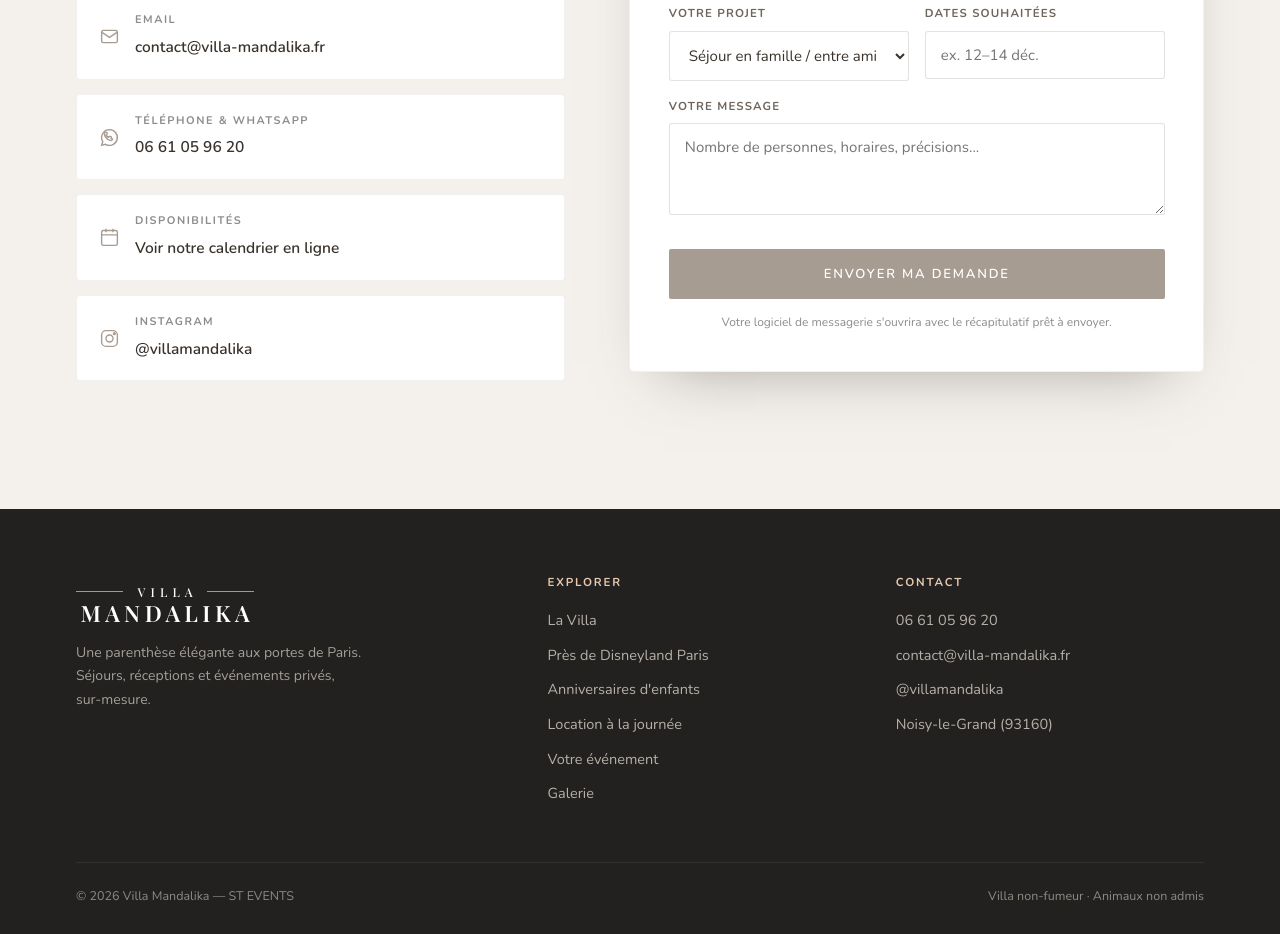
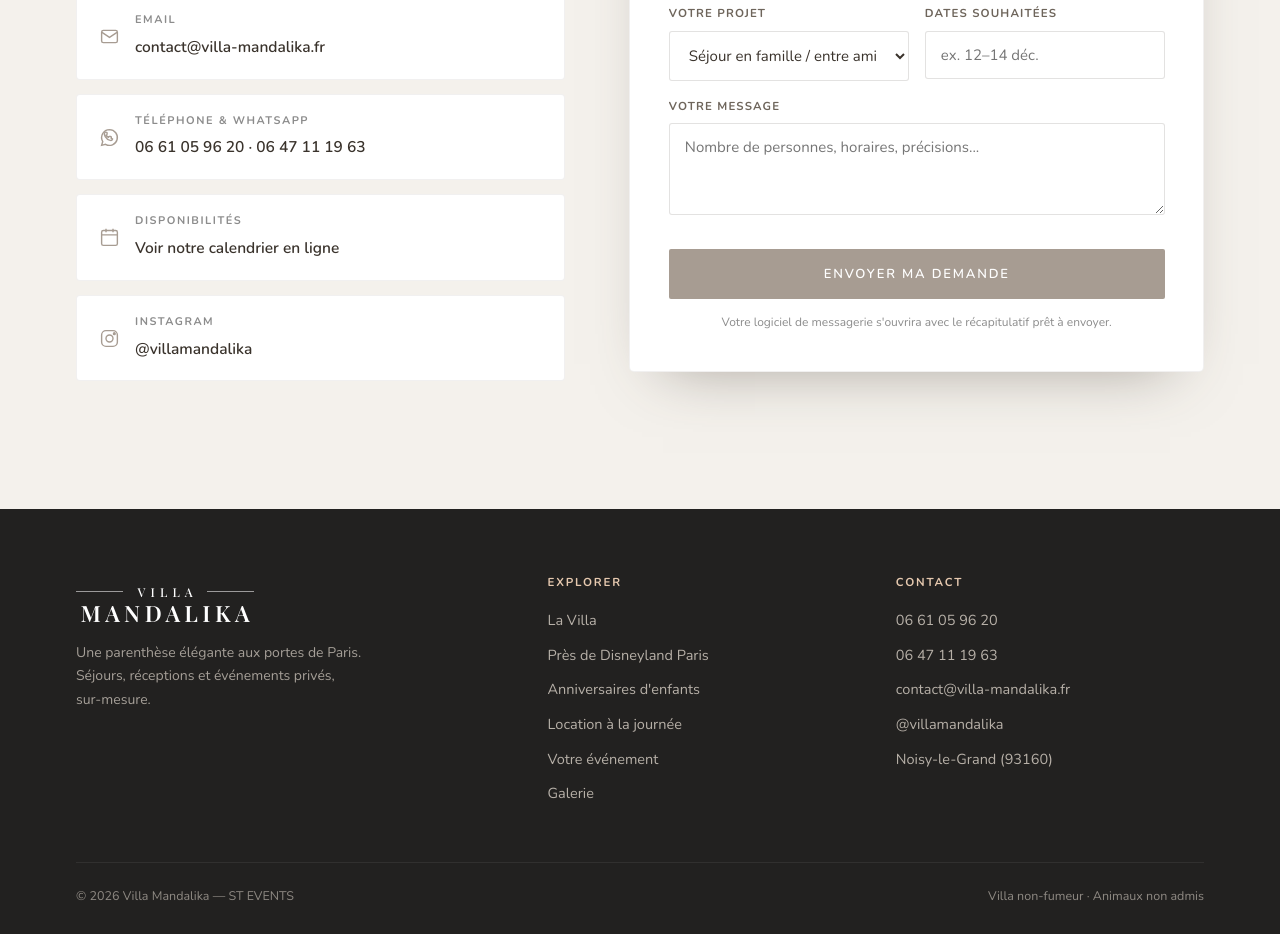
Before and after one commit to afellous-svg/villa-mandalika, a plain HTML site: page index.html in a window 1280 px wide. Shown: the part 10340-11274 px from the top of the page. Drawn offline with Linux system fonts and the light colour scheme; a web font is replaced by a local one.

Commit message:
Ajout téléphone Armel + email villa-mandalika.fr — index.html

```diff
--- a/index.html
+++ b/index.html
@@ -656,7 +656,7 @@ footer{background:#222120;color:#D8D0C6;padding:64px 0 28px;}
         </a>
         <a href="https://wa.me/33661059620" target="_blank" rel="noopener">
           <svg viewBox="0 0 24 24" fill="none" stroke="currentColor" stroke-width="1.6"><path d="M15.5 13.8c-.3 1-1.6 1.7-2.6 1.5-1.9-.3-4.3-1.9-5.8-4.4C6 9 5.8 7.5 6.4 6.6c.4-.6 1-.9 1.6-.7l.8.2c.3.1.5.4.5.7l-.2 1.7c0 .3-.2.5-.4.6l-.5.2c.5 1.1 1.4 2 2.5 2.5l.2-.5c.1-.2.4-.4.6-.4l1.7-.2c.3 0 .6.2.7.5l.2.8c.1.4 0 .7-.1.8z"/><path d="M12 3a9 9 0 0 0-7.7 13.6L3 21l4.5-1.2A9 9 0 1 0 12 3z"/></svg>
-          <div><span class="t">Téléphone &amp; WhatsApp</span><span class="v">06 61 05 96 20</span></div>
+          <div><span class="t">Téléphone &amp; WhatsApp</span><span class="v">06 61 05 96 20 · 06 47 11 19 63</span></div>
         </a>
         <a href="#dispos">
           <svg viewBox="0 0 24 24" fill="none" stroke="currentColor" stroke-width="1.6"><rect x="3" y="4" width="18" height="17" rx="2"/><path d="M3 9h18M8 2v4M16 2v4"/></svg>
@@ -716,6 +716,7 @@ footer{background:#222120;color:#D8D0C6;padding:64px 0 28px;}
       <div class="foot-col">
         <h5>Contact</h5>
         <a href="tel:+33661059620">06 61 05 96 20</a>
+        <a href="tel:+33647111963">06 47 11 19 63</a>
         <a href="mailto:contact@villa-mandalika.fr">contact@villa-mandalika.fr</a>
         <a href="https://www.instagram.com/villamandalika" target="_blank" rel="noopener">@villamandalika</a>
         <p>Noisy-le-Grand (93160)</p>
```
